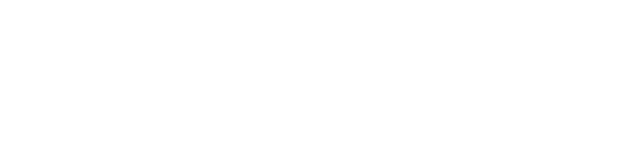
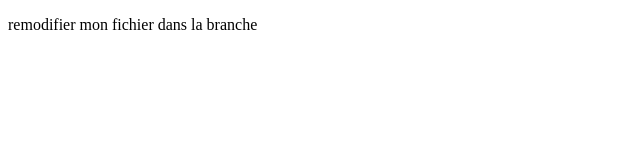
Before and after one commit to angesylvia/webforce3, a plain HTML site: page index.html in a window 1280 px wide. Shown: the whole page, without its empty margins (0-640 px from the left). Drawn offline with Linux system fonts and the light colour scheme.

Commit message:
remodifier

```diff
--- a/index.html
+++ b/index.html
@@ -1,9 +1,9 @@
 <!DOCTYPE html>
 <html>
 <head>
-	<title>modofier dans la branche authentification uilisateur</title>
+	<title>remodifier dans la branche authentification uilisateur</title>
 </head>
 <body>
-
+<p> remodifier mon fichier  dans la branche </p>
 </body>
 </html>
```
